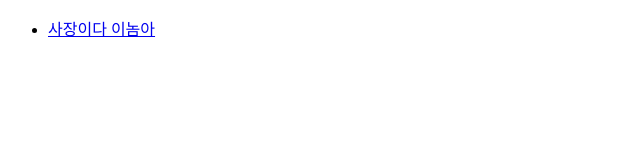
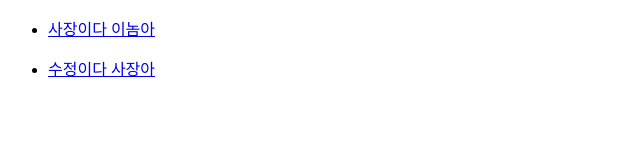
Before and after one commit to slzlxn/cap, a plain HTML site: page index.html in a window 1280 px wide. Shown: the whole page, without its empty margins (0-640 px from the left). Drawn offline with Linux system fonts and the light colour scheme.

Commit message:
수정이다

```diff
--- a/index.html
+++ b/index.html
@@ -13,6 +13,9 @@
         <ul>
             <li><a href="#">사장이다 이놈아</a></li>
         </ul>
+        <ul>
+            <li><a href="#">수정이다 사장아</a></li>
+        </ul>
     </div>
 </body>
 
```
